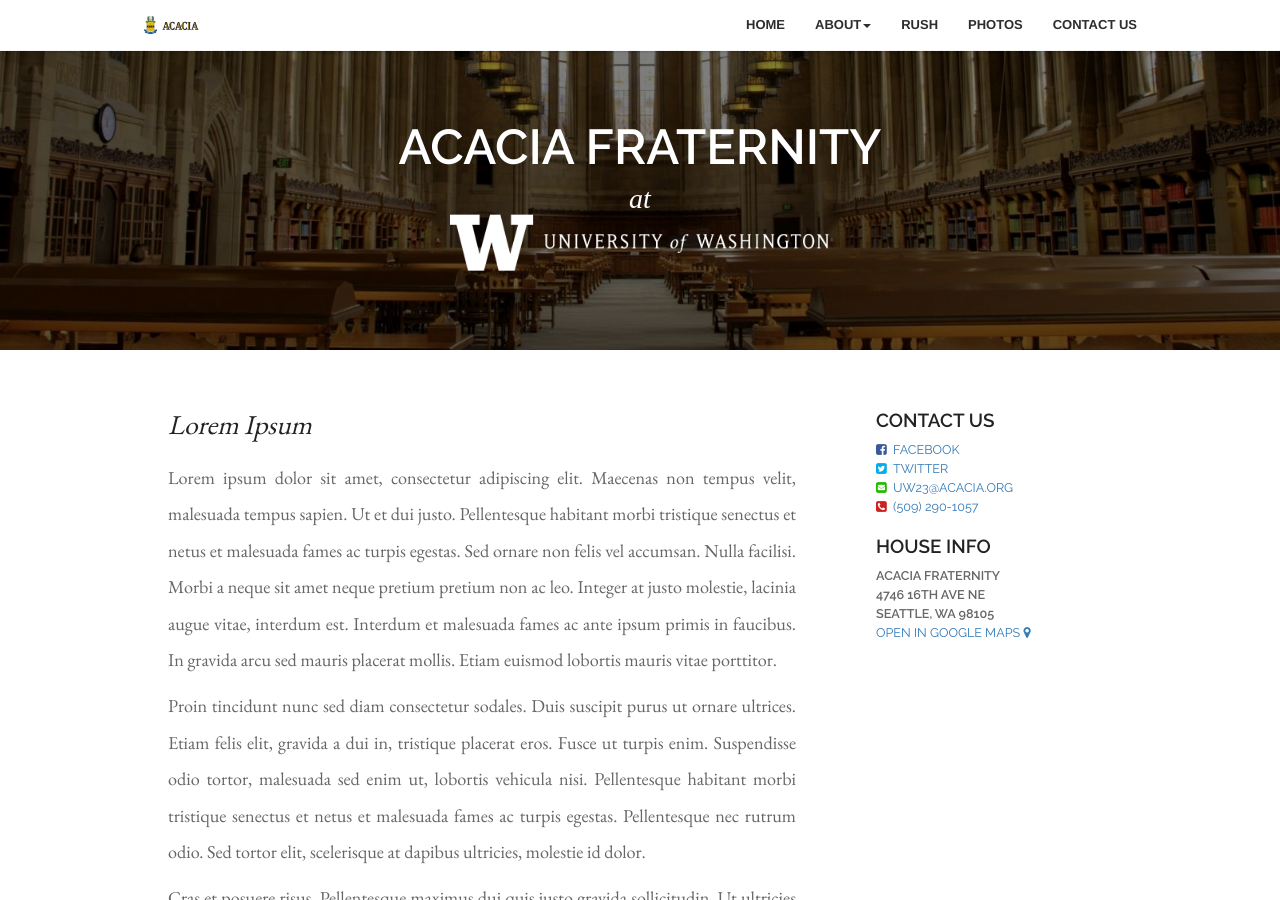
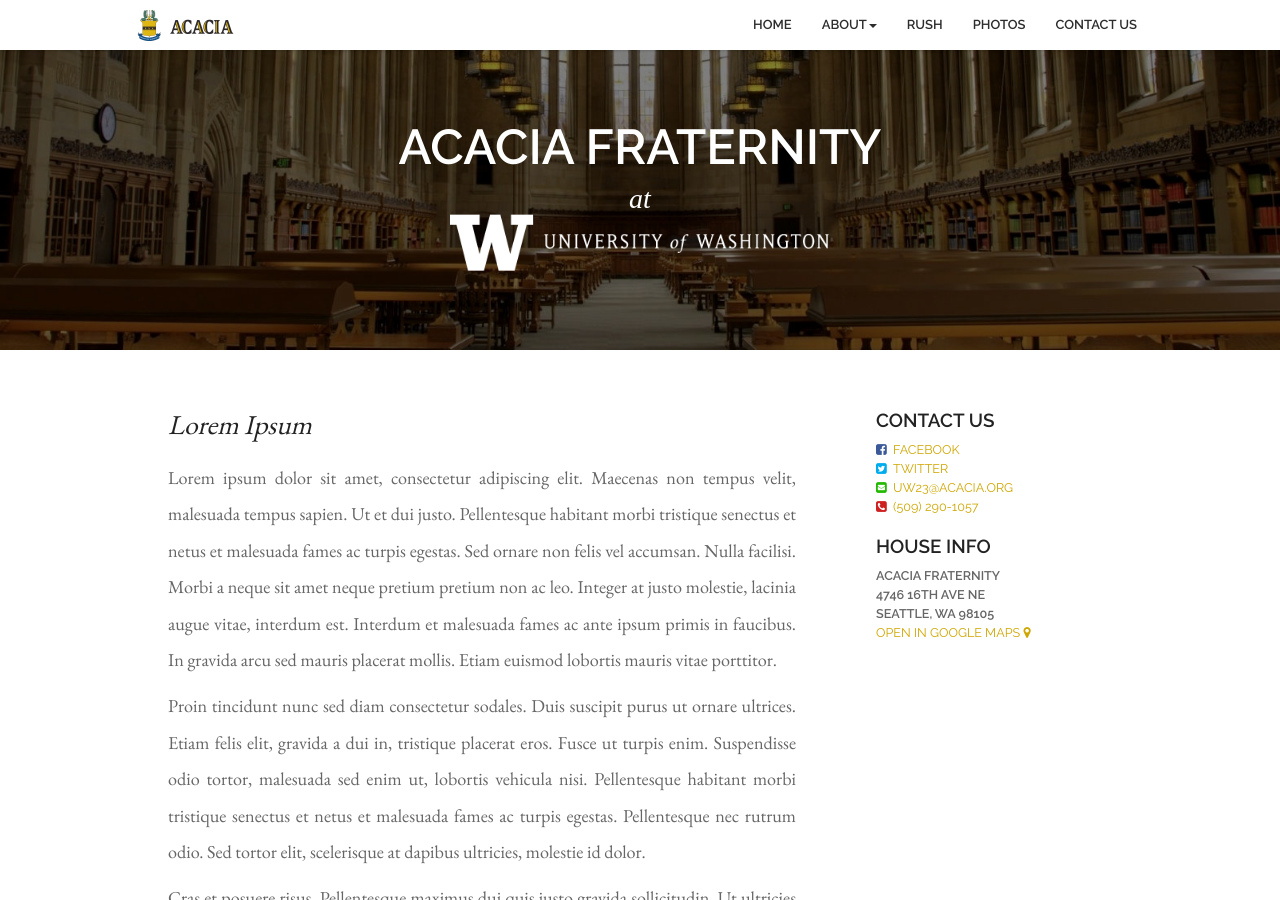
Before and after one commit to Garrett-M/acacia-web, a Jekyll site: the page built from index.md, in a window 1280 px wide and 900 px high. Built offline with Jekyll 4.4.1, drawn with Linux system fonts in a browser that asks for light colours; nearby versions of some CDN libraries; comment, search, counter and statistics services are not loaded.

Commit message:
un-changed order

```diff
--- a/_includes/footer.html
+++ b/_includes/footer.html
@@ -6,8 +6,8 @@
     <div class="legal">
         All trademarks are the property of Acacia International Fraternity
     </div>
+    <link rel="stylesheet" href="//cdnjs.cloudflare.com/ajax/libs/twitter-bootstrap/3.3.7/css/bootstrap.min.css"/>
     <link rel="stylesheet" href="{{ '/css/main.css' | prepend: site.baseurl }}"/>
-    <link rel="stylesheet" href="//cdnjs.cloudflare.com/ajax/libs/twitter-bootstrap/3.3.7/css/bootstrap.min.css"/>
     <link rel="stylesheet" href="//cdnjs.cloudflare.com/ajax/libs/font-awesome/4.6.3/css/font-awesome.min.css"/>
     <link rel="stylesheet" href="//cdnjs.cloudflare.com/ajax/libs/fancybox/2.1.5/jquery.fancybox.min.css"/>
     <script src="//cdnjs.cloudflare.com/ajax/libs/jquery/3.1.0/jquery.min.js"></script>
```
